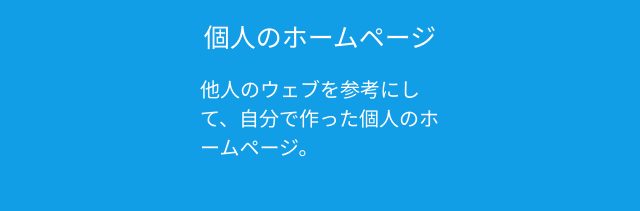
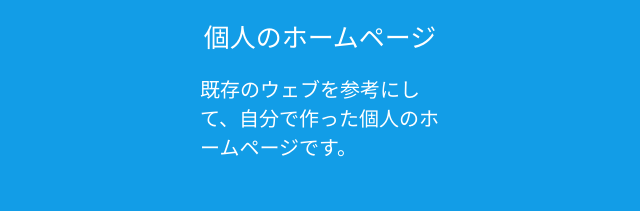
Before and after one commit to syoho/cv, a plain HTML site: page index.html in a window 1280 px wide. Shown: the part 3301-3512 px from the top of the page, 550-1190 px from the left. Drawn offline with Linux system fonts and the light colour scheme.

Commit message:
Update index.html

```diff
--- a/index.html
+++ b/index.html
@@ -135,7 +135,7 @@
 				<li class="prj" id="prj-web">
 					<a class="prj-link" href="https://www.syoho.info" id="link-prj-web"></a>
 					<h3 class="prj-title"><a href="https://www.syoho.info" >個人のホームページ</a></h3>
-					<p class="prj-intro">他人のウェブを参考にして、自分で作った個人のホームページ。</p>
+					<p class="prj-intro">既存のウェブを参考にして、自分で作った個人のホームページです。</p>
 				</li>
 
 
```
